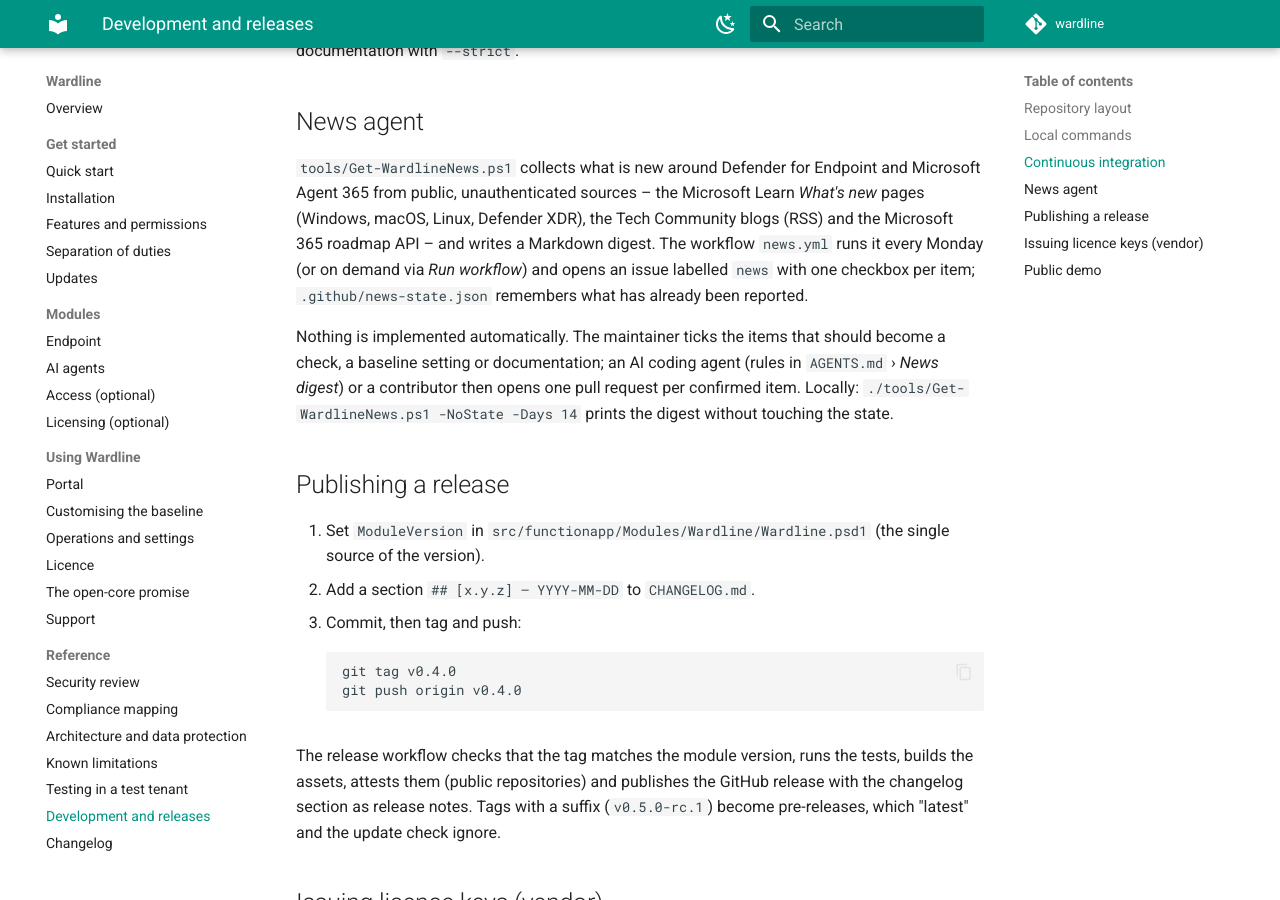
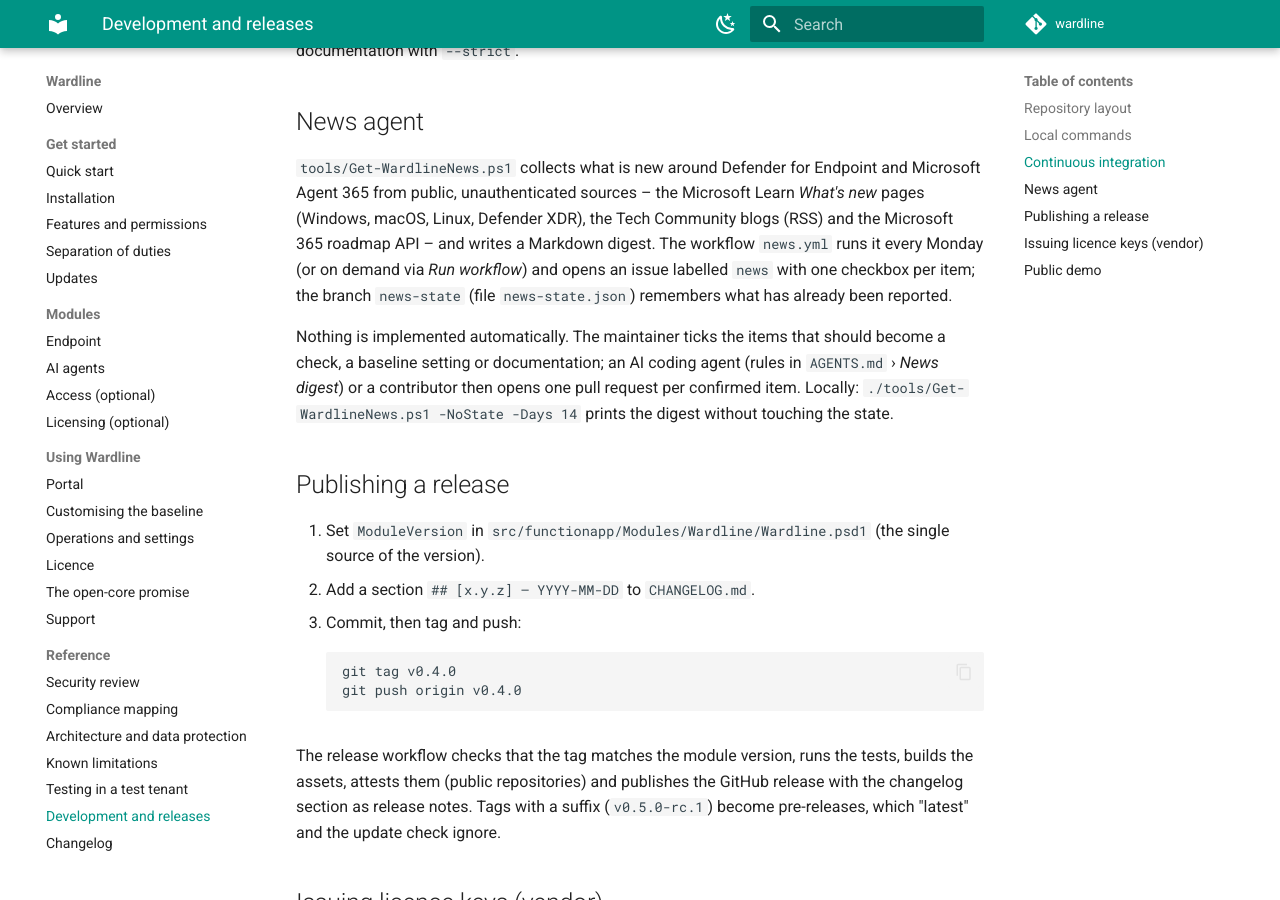
Before and after one commit to dominikhoefling/gapsio, an MkDocs documentation site: the page built from docs/development.md, in a window 1280 px wide and 900 px high, scrolled down 908 px. Built offline with MkDocs 1.6.1 and Material for MkDocs 9.7.7, drawn with Linux system fonts in a browser that asks for light colours; comment, search, counter and statistics services are not loaded.

Commit message:
News agent: keep state on branch news-state (main is protected)
Signed-off-by: Dominik Höfling <dominik.hoefling@outlook.com>

```diff
--- a/docs/development.md
+++ b/docs/development.md
@@ -45,7 +45,7 @@ Every push and pull request runs the tests, parses every PowerShell file, checks
 unauthenticated sources – the Microsoft Learn *What's new* pages (Windows, macOS, Linux, Defender XDR), the Tech
 Community blogs (RSS) and the Microsoft 365 roadmap API – and writes a Markdown digest. The workflow `news.yml` runs
 it every Monday (or on demand via *Run workflow*) and opens an issue labelled `news` with one checkbox per item;
-`.github/news-state.json` remembers what has already been reported.
+the branch `news-state` (file `news-state.json`) remembers what has already been reported.
 
 Nothing is implemented automatically. The maintainer ticks the items that should become a check, a baseline
 setting or documentation; an AI coding agent (rules in `AGENTS.md` › *News digest*) or a contributor then opens one
```
Also changed, not shown: 3 other files.
